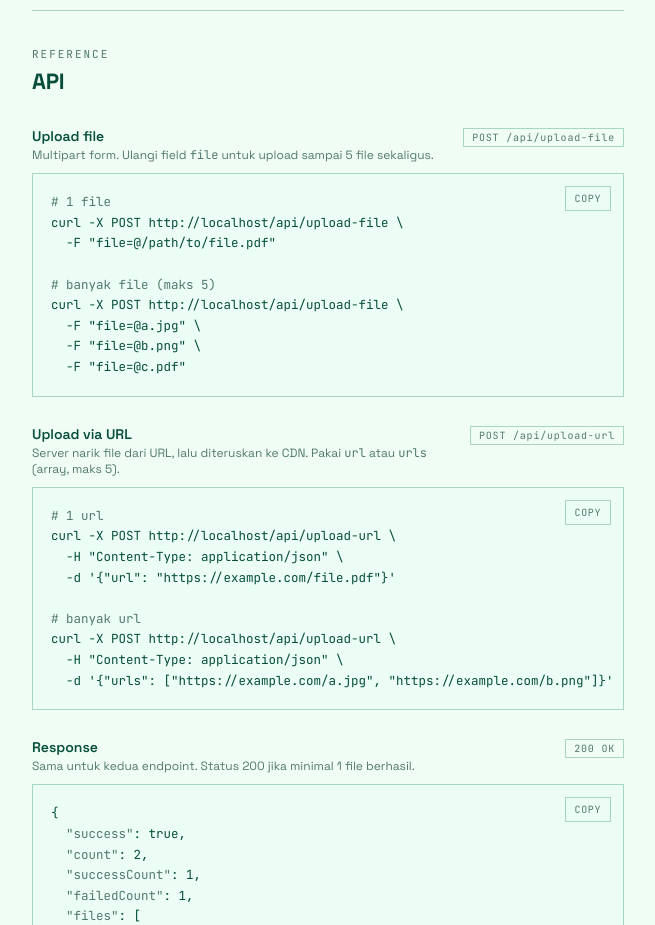
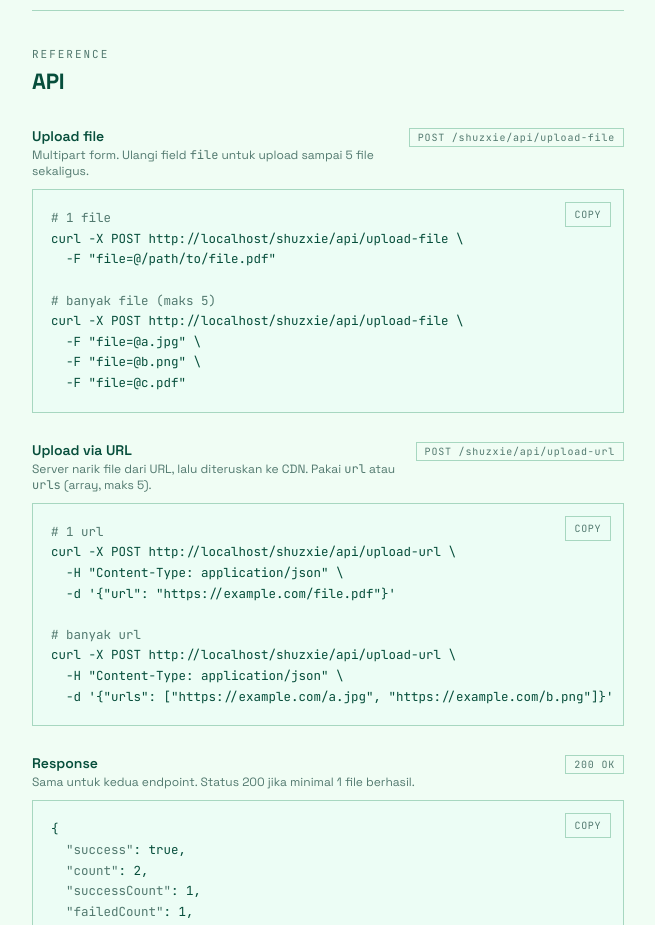
Before and after one commit to shuzxie/shuzxie, a plain HTML site: page index.html in a window 1280 px wide. Shown: the part 620-1545 px from the top of the page, without its empty margins (312-967 px from the left). Drawn offline with Linux system fonts and the light colour scheme.

Commit message:
Update API endpoints to use shuzxie domain

```diff
--- a/index.html
+++ b/index.html
@@ -208,15 +208,15 @@
           <div class="doc-label">Upload file</div>
           <div class="doc-desc">Multipart form. Ulangi field <span class="mono">file</span> untuk upload sampai 5 file sekaligus.</div>
         </div>
-        <span class="doc-method">POST /api/upload-file</span>
+        <span class="doc-method">POST /shuzxie/api/upload-file</span>
       </div>
       <div class="codeblock">
         <pre id="code-upload-file"><span class="cm"># 1 file</span>
-curl -X POST __ORIGIN__/api/upload-file \
+curl -X POST __ORIGIN__/shuzxie/api/upload-file \
   -F "file=@/path/to/file.pdf"
 
 <span class="cm"># banyak file (maks 5)</span>
-curl -X POST __ORIGIN__/api/upload-file \
+curl -X POST __ORIGIN__/shuzxie/api/upload-file \
   -F "file=@a.jpg" \
   -F "file=@b.png" \
   -F "file=@c.pdf"</pre>
@@ -230,16 +230,16 @@ curl -X POST __ORIGIN__/api/upload-file \
           <div class="doc-label">Upload via URL</div>
           <div class="doc-desc">Server narik file dari URL, lalu diteruskan ke CDN. Pakai <span class="mono">url</span> atau <span class="mono">urls</span> (array, maks 5).</div>
         </div>
-        <span class="doc-method">POST /api/upload-url</span>
+        <span class="doc-method">POST /shuzxie/api/upload-url</span>
       </div>
       <div class="codeblock">
         <pre id="code-upload-url"><span class="cm"># 1 url</span>
-curl -X POST __ORIGIN__/api/upload-url \
+curl -X POST __ORIGIN__/shuzxie/api/upload-url \
   -H "Content-Type: application/json" \
   -d '{"url": "https://example.com/file.pdf"}'
 
 <span class="cm"># banyak url</span>
-curl -X POST __ORIGIN__/api/upload-url \
+curl -X POST __ORIGIN__/shuzxie/api/upload-url \
   -H "Content-Type: application/json" \
   -d '{"urls": ["https://example.com/a.jpg", "https://example.com/b.png"]}'</pre>
         <button class="code-copy" data-target="code-upload-url">Copy</button>
@@ -410,7 +410,7 @@ curl -X POST __ORIGIN__/api/upload-url \
     selected.forEach(f => formData.append('file', f));
 
     try {
-      const response = await fetch('/api/upload-file', { method: 'POST', body: formData });
+      const response = await fetch('https://cdn.shuzxie.my.id/api/upload-file', { method: 'POST', body: formData });
       const data = await response.json();
       showResult(data);
       if (data.successCount > 0){ selected = []; renderFiles(); }
@@ -431,7 +431,7 @@ curl -X POST __ORIGIN__/api/upload-url \
     btn.classList.add('loading'); btn.disabled = true;
 
     try {
-      const response = await fetch('/api/upload-url', {
+      const response = await fetch('https://cdn.shuzxie.my.id/api/upload-url', {
         method: 'POST',
         headers: { 'Content-Type': 'application/json' },
         body: JSON.stringify({ urls })
```
